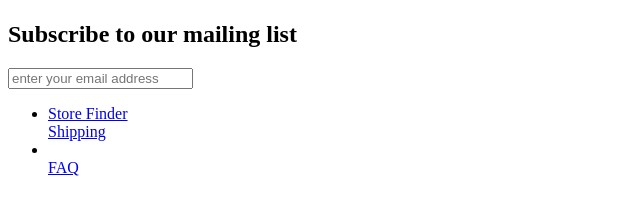
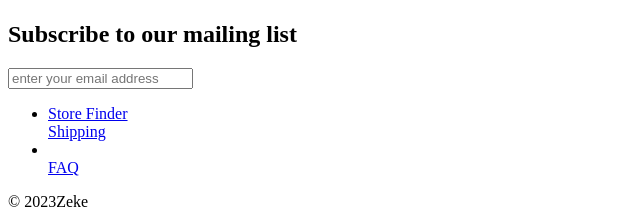
Before and after one commit to king-telemachus/improved-goggles, a plain HTML site: page index.html in a window 1280 px wide. Shown: the part 2712-2931 px from the top of the page, without its empty margins (0-640 px from the left). Before the commit the page ends 2905 px from the top, so only its background shows below. Drawn offline with Linux system fonts and the light colour scheme.

Commit message:
added contact us feature and page footer

```diff
--- a/index.html
+++ b/index.html
@@ -95,6 +95,7 @@
                 </div>
             </div>
         </div>
+
         <div class="clear"></div>
         <div id="https://upload.wikimedia.org/wikipedia/commons/7/70/Dalmatian_puppy%2C_three_weeks-3.JPG">
             </div>
@@ -176,8 +177,10 @@
         </ul>
     </div>
 
-
-
+    <div id="copywrite">
+        <div>&copy; 2023<span class="logo">Zeke</span>
+        </div>
+    </div>
 
 
 </body>
```
